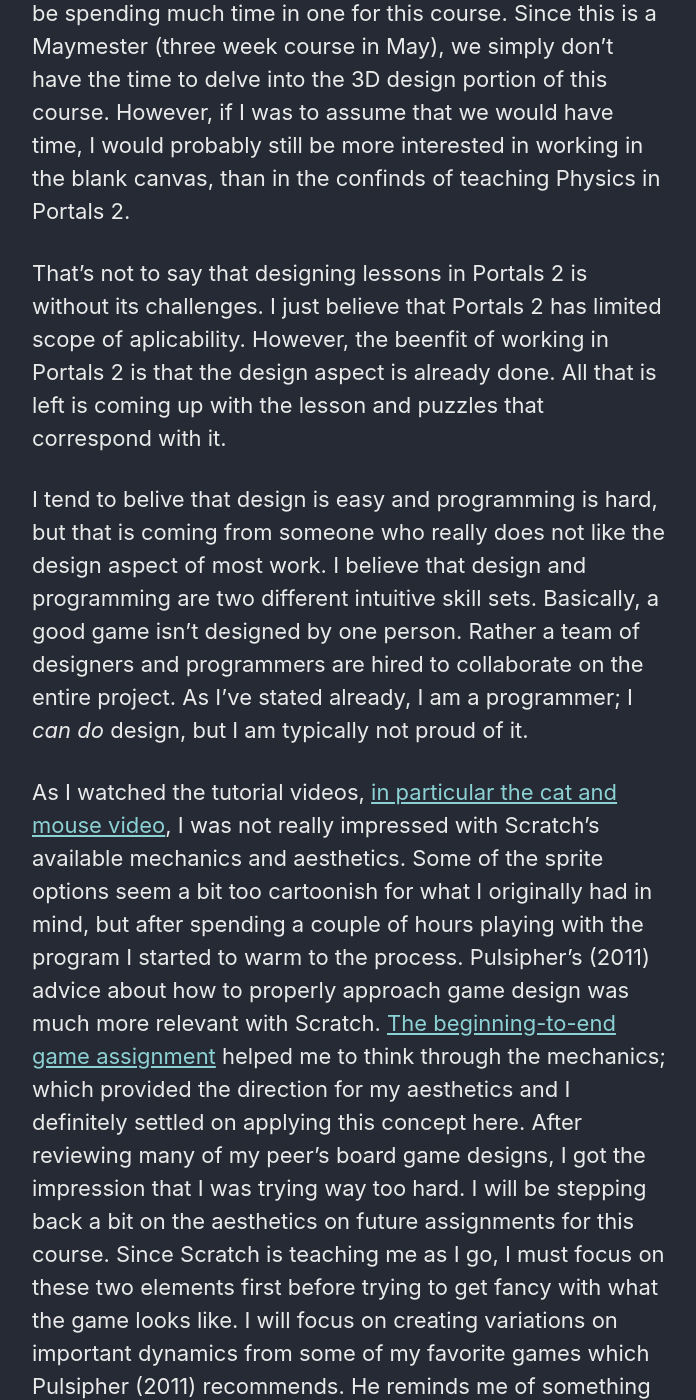
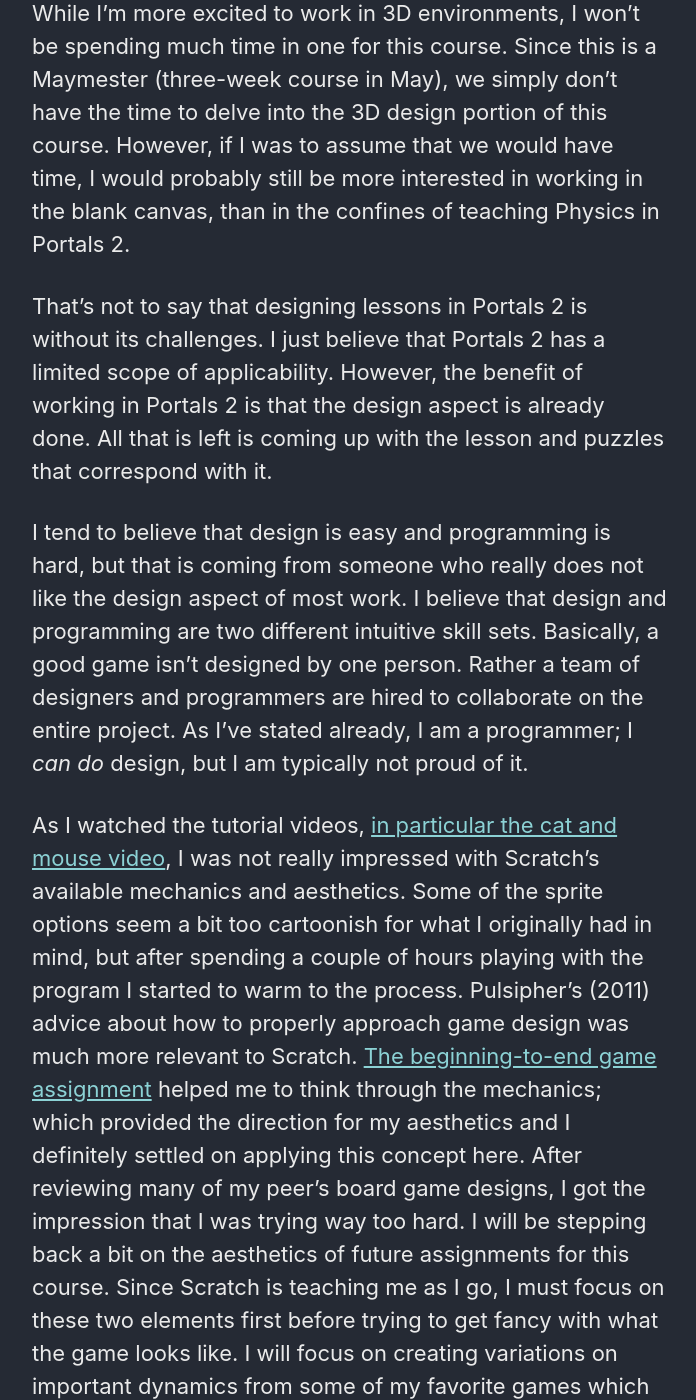
Before and after one commit to VertigoRay/LTEC5240.ray.pillers.us, a Jekyll site: the page built from _posts/2019-05-25-developing-version-1.md, in a window 1280 px wide and 1400 px high, scrolled down 980 px. Shown: the whole window, without its empty margins (290-986 px from the left). Built offline with Jekyll 4.4.1, drawn with Linux system fonts in a browser that asks for light colours; cached includes are drawn as plain includes; nearby versions of some CDN libraries; some of the changed text lies outside the part shown.

Commit message:
Grammarly fixes

```diff
--- a/_posts/2019-05-25-developing-version-1.md
+++ b/_posts/2019-05-25-developing-version-1.md
@@ -14,30 +14,30 @@ tags:
 > What aspect of this area do you feel will require the greatest effort and why?
 > What study disciplines might use this technology?
 
-As a dev ops enginner, automation junkie, and programmer, both Scratch and Portal 2 excite and challenge me in differnt ways.
+As a dev ops engineer, automation junkie, and programmer, both Scratch and Portal 2 excite and challenge me in different ways.
 As we progress through the required readings, I've been gaining a greater appreciating for the importance of the Mechanics, Dynamics, Aesthetics game design framework.
-Both Portal 2 and Scratch provide scaffolding, although Portals scaffolding is far more in-depth. Scratch's scaffolding is more infrastructure allowing the learning of programming concepts with out writing any code. Scratch is a blank canvas, while Portal 2 provides a level builder.
+Both Portal 2 and Scratch provide scaffolding, although Portals scaffolding is far more in-depth. Scratch's scaffolding is more infrastructure allowing the learning of programming concepts without writing any code. Scratch is a blank canvas, while Portal 2 provides a level builder.
 
 While I'm more excited to work in 3D environments, I won't be spending much time in one for this course.
-Since this is a Maymester (three week course in May), we simply don't have the time to delve into the 3D design portion of this course.
-However, if I was to assume that we would have time, I would probably still be more interested in working in the blank canvas, than in the confinds of teaching Physics in Portals 2.
+Since this is a Maymester (three-week course in May), we simply don't have the time to delve into the 3D design portion of this course.
+However, if I was to assume that we would have time, I would probably still be more interested in working in the blank canvas, than in the confines of teaching Physics in Portals 2.
 
 That's not to say that designing lessons in Portals 2 is without its challenges.
-I just believe that Portals 2 has limited scope of aplicability.
-However, the beenfit of working in Portals 2 is that the design aspect is already done.
+I just believe that Portals 2 has a limited scope of applicability.
+However, the benefit of working in Portals 2 is that the design aspect is already done.
 All that is left is coming up with the lesson and puzzles that correspond with it.
 
-I tend to belive that design is easy and programming is hard, but that is coming from someone who really does not like the design aspect of most work.
+I tend to believe that design is easy and programming is hard, but that is coming from someone who really does not like the design aspect of most work.
 I believe that design and programming are two different intuitive skill sets.
 Basically, a good game isn't designed by one person.
 Rather a team of designers and programmers are hired to collaborate on the entire project. As I've stated already, I am a programmer; I *can do* design, but I am typically not proud of it.
 
 As I watched the tutorial videos, [in particular the cat and mouse video](https://youtu.be/4DjU6yF2VtM), I was not really impressed with Scratch’s available mechanics and aesthetics.
 Some of the sprite options seem a bit too cartoonish for what I originally had in mind, but after spending a couple of hours playing with the program I started to warm to the process.
-Pulsipher’s (2011) advice about how to properly approach game design was much more relevant with Scratch.
+Pulsipher’s (2011) advice about how to properly approach game design was much more relevant to Scratch.
 [The beginning-to-end game assignment](/2019/05/24/shapes-and-colors/) helped me to think through the mechanics; which provided the direction for my aesthetics and I definitely settled on applying this concept here.
 After reviewing many of my peer's board game designs, I got the impression that I was trying way too hard.
-I will be stepping back a bit on the aesthetics on future assignments for this course.
+I will be stepping back a bit on the aesthetics of future assignments for this course.
 Since Scratch is teaching me as I go, I must focus on these two elements first before trying to get fancy with what the game looks like.
 I will focus on creating variations on important dynamics from some of my favorite games which Pulsipher (2011) recommends.
 He reminds me of something that I struggle with often: reigning in my ambition.
```
Also changed, not shown: _posts/2019-05-24-shapes-and-colors.md (+5 -5 lines).
